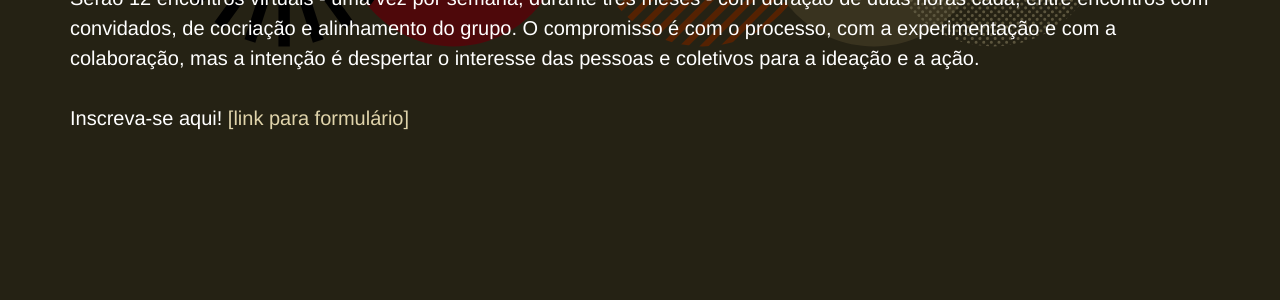
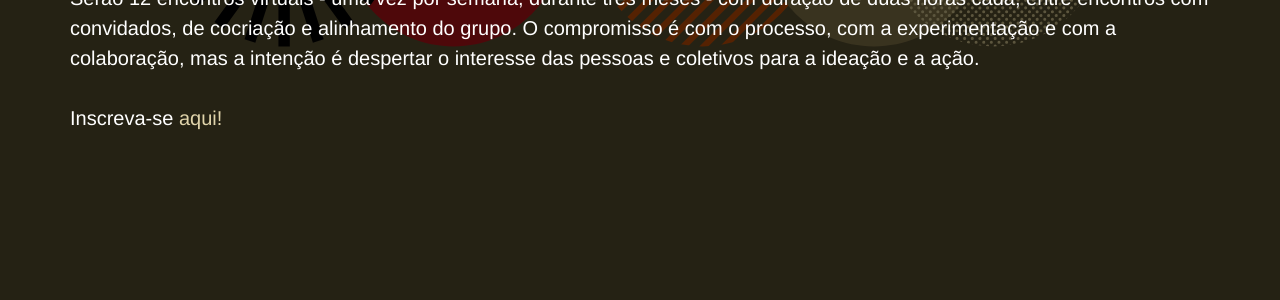
Before and after one commit to associacaosilo/liberteofuturo-site, a Jekyll site: the page built from _pages/laboratorio.md, in a window 1280 px wide. Shown: the part 1411-1711 px from the top of the page. Built offline with Jekyll 4.4.1, drawn with Linux system fonts in a browser that asks for light colours; nearby versions of some CDN libraries.

Commit message:
Update laboratorio.md

```diff
--- a/_pages/laboratorio.md
+++ b/_pages/laboratorio.md
@@ -40,6 +40,6 @@ p1Lab: 'Os "Laboratórios Sociais: Liberte o Futuro" são jornadas colaborativas
 p2Lab: 'A metodologia do Lab #LiberteoFuturo tem como objetivo, a partir do  entendimento sistêmico dos problemas, estimular ideias, ações, protótipos e propostas que  promovam a cultura em rede, novas incidências na vida coletiva e pautas interativistas, possibilitando a ampliação e o fortalecimento de vínculos, assim como a criação de estratégias de convergência entre pessoas que protagonizam inovações.'
 p3Lab: 'O Lab #LiberteoFuturo é um processo dialógico de mudança envolvendo pessoas interessadas em construir um futuro promissor e/ou iniciativas destinadas a abordar os problemas pela raiz, acelerar a transformação, convergir ações e contribuir para a promoção do bem comum.'
 p4Lab: Serão 12 encontros virtuais - uma vez por semana, durante três meses - com duração de duas horas cada, entre encontros com convidados, de cocriação e alinhamento do grupo. O compromisso é com o processo, com a experimentação e com a colaboração, mas a intenção é despertar o interesse das pessoas e coletivos para a ideação e a ação.
-p5Lab: "Inscreva-se aqui!"
-linkForm: "[link para formulário]"
+p5Lab: 'Inscreva-se '
+linkForm: 'aqui!'
 ---
```
